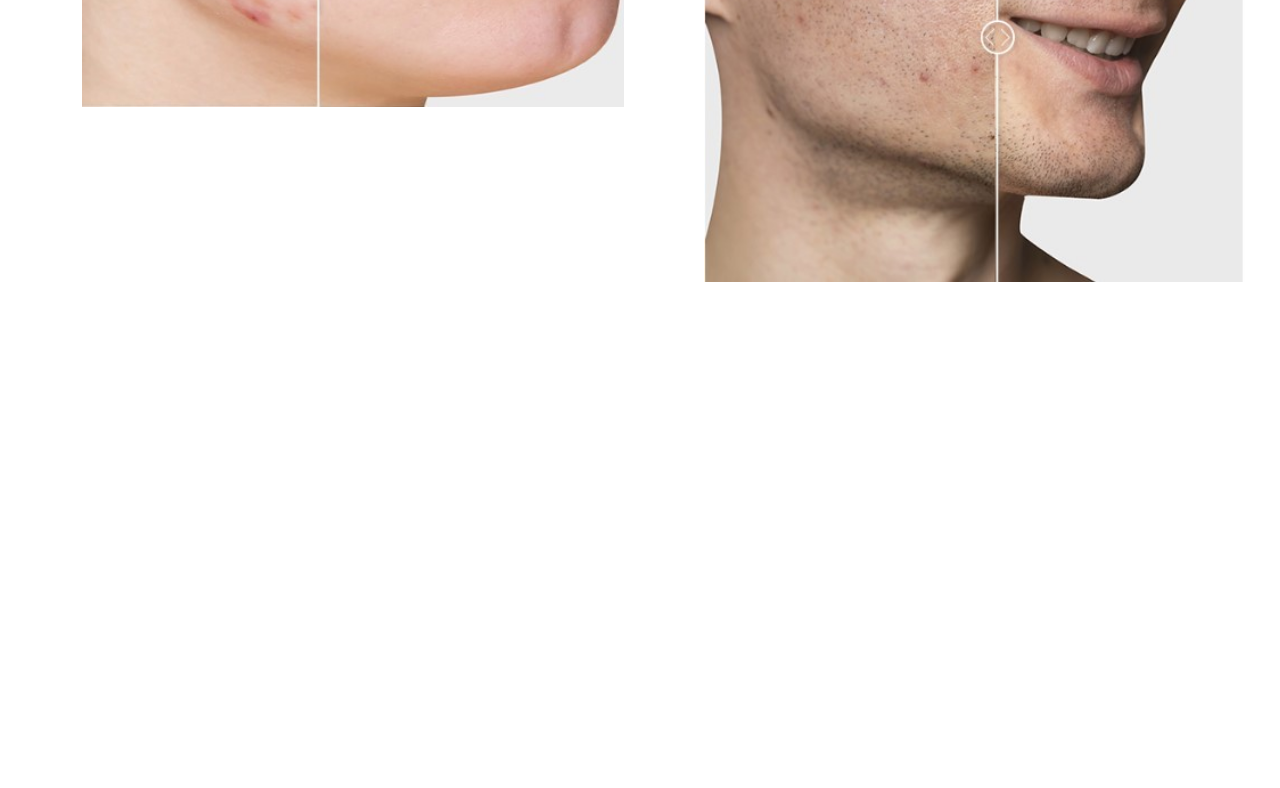
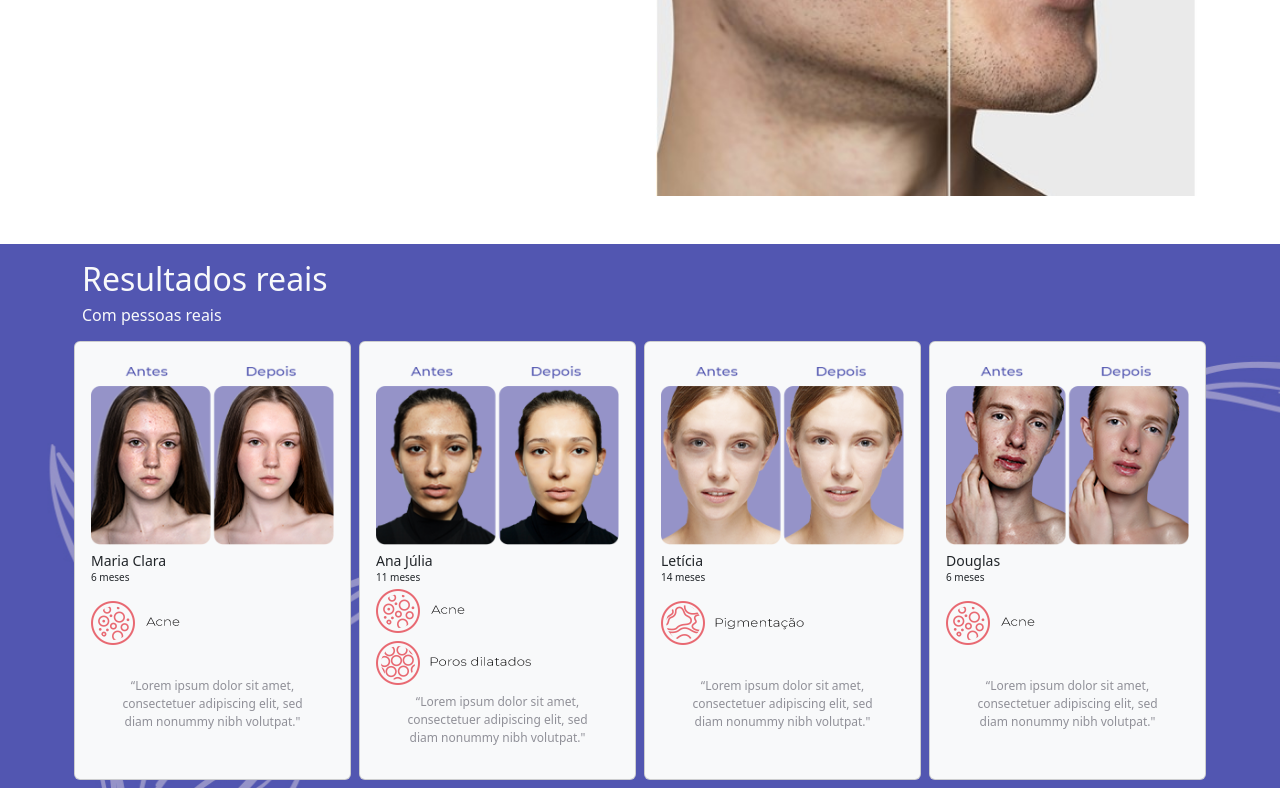
Before and after one commit to MiguelBachega/projeto-avaliacao, a plain HTML site: page index.html in a window 1280 px wide. Shown: the part 949-1737 px from the top of the page. Before the commit the page ends 1255 px from the top, so only its background shows below. Drawn offline with nearby package versions, Linux system fonts and the light colour scheme.

Commit message:
atualizacao-projeto

```diff
--- a/custom-style.css
+++ b/custom-style.css
@@ -3,3 +3,7 @@
 .logo{
     width: 15%;
 }
+
+p{
+    font-size: 16px;
+}
--- a/index.html
+++ b/index.html
@@ -25,7 +25,7 @@
             </div>
         </div>
         <!-- Navbar -->
-        <nav class="navbar navbar-expand-lg bg-light navbar-light p-3">
+        <nav style="z-index: 99; background-color: transparent;" class="navbar navbar-expand-lg navbar-light p-3">
             <div class="container">
                 <img src="img/lAsset 1.svg" alt="" class="img-fluid logo">
                 <button class="navbar-toggler" type="button" data-bs-toggle="collapse" data-bs-target="#navmenu"><span class="navbar-toggler-icon"></span></button>
@@ -53,7 +53,7 @@
                             </a>
                         </li>
                     </ul>
-                    <button class="btn text-dark me-2" type="button"><img src="img/icone login.png"> Login</img></button>
+                    <button class="btn text-dark me-2" type="button"><img src="img/icone login.png"> Login</button>
                     <button class="btn btn-sm btn-outline-danger text-dark rounded-pill px-3" type="button">Iniciar Consulta</button>
                 </div>
             </div>
@@ -61,7 +61,7 @@
     </header>
     <main>
         <!-- Banner-Section -->
-        <section class="mt-n1">
+        <section style="margin-top: -102px; z-index: 0;">
             <div id="carouselExampleIndicators" class="carousel slide">
                 <div class="carousel-indicators">
                   <button type="button" data-bs-target="#carouselExampleIndicators" data-bs-slide-to="0" class="active" aria-current="true" aria-label="Slide 1"></button>
@@ -70,10 +70,10 @@
                 </div>
                 <div class="carousel-inner">
                   <div class="carousel-item active">
-                    <img src="img/BANNER.png" class="d-block w-100" alt="...">
+                    <img src="img/Group 1.jpg" class="d-block w-100" alt="...">
                   </div>
                   <div class="carousel-item">
-                    <img src="img/BANNER.png" class="d-block w-100" alt="...">
+                    <img src="img/bg-subs (1).jpg" class="d-block w-100" alt="...">
                   </div>
                 </div>
                 <button class="carousel-control-prev" type="button" data-bs-target="#carouselExampleIndicators" data-bs-slide="prev">
@@ -88,7 +88,7 @@
         </section>
 
         <!-- Tratamentos -->
-        <section class="py-4">
+        <section class="pb-5 pt-3">
             <div class="container">
                 <div class="row align-items-start justify-content-between gap-2">
                     <div class="col-md">
@@ -97,12 +97,71 @@
                     <div class="col-md flex-column">
                         <h2>Um Skin Care para chamar de seu!</h2>
                         <p>Tratamentos personalizados para cada tipo de pele de acordo com seu o bjetivo. Prescrito só para você.</p>
-                        <a href="#" class="btn btn-light text-dark btn-outline-danger rounded-pill p-2 my-3"> Ver tratamentos <i class="bi bi-chevron-right"></i></a>
-                        <img src="img/rosto2.jpg" alt="parte inferior de um rosto masculino, metade com espinhas e outra metade sem" class="img-fluid w-100 ms-5">
+                        <a href="#" class="btn btn-light text-dark btn-outline-danger rounded-pill py-2 px-3 my-3"> Ver tratamentos <i class="bi bi-chevron-right"></i></a>
+                        <img src="img/rosto2.jpg" alt="parte inferior de um rosto masculino, metade com espinhas e outra metade sem" class="img-fluid w-100 ms-4- mt-4">
                     </div>
                 </div>
             </div>
         </section>
+
+        <!-- Resultados -->
+         <section style="background-image: url(img/bg-secao-resultados.jpg); background-size: cover;" class="py-2 bg-image">
+            <div class="container text-light">
+                <h2 class="mt-2">Resultados reais</h2>
+                <h3 style="font-size: 16px; font-weight: 400;" class="mb-3">Com pessoas reais</h3>
+                <div class="row row-gap-2">
+
+                    <div class="col-md-6 col-lg-3 px-1">
+                        <div class="card bg-light text-dark py-2">
+                            <div class="card-body d-flex flex-column align-items-center align-items-lg-start">
+                                <img src="img/rosto-antes.png" alt="busto garota antes e depois" class="img-fluid w-100">
+                                <h4 style="font-size: 14px;" class="card-title mb-0 mt-2">Maria Clara</h4>
+                                <p style="font-size: 10px;" >6 meses</p>
+                                <img src="img/acne.png" alt="icone em vermelho representando a acne">
+                                <p style="font-size: 12px; color:#909098; width: 85%;" class="card-text py-2 text-center m-auto mt-4 pb-4">“Lorem ipsum dolor sit amet, consectetuer adipiscing elit, sed diam nonummy nibh volutpat."</p>
+                            </div>
+                        </div>
+                    </div>
+
+                    <div class="col-md-6 col-lg-3 px-1">
+                        <div class="card bg-light text-dark py-2">
+                            <div class="card-body d-flex flex-column align-items-center align-items-lg-start">
+                                <img src="img/anajulia.png" alt="busto garota antes e depois" class="img-fluid w-100">
+                                <h4 style="font-size: 14px;" class="card-title mb-0 mt-2">Ana Júlia</h4>
+                                <p style="font-size: 10px;" class="mb-1">11 meses</p>
+                                <img src="img/acne.png" alt="icone em vermelho representando a acne">
+                                <img src="img/poros.png" alt="icone em vermelho representando os poros dilatados" class="mt-2">
+                                <p style="font-size: 12px; color:#909098; width: 85%;" class="card-text py-2 text-center m-auto">“Lorem ipsum dolor sit amet, consectetuer adipiscing elit, sed diam nonummy nibh volutpat."</p>
+                            </div>
+                        </div>
+                    </div>
+
+                    <div class="col-md-6 col-lg-3 px-1">
+                        <div class="card bg-light text-dark py-2">
+                            <div class="card-body d-flex flex-column align-items-center align-items-lg-start">
+                                <img src="img/leticia.png" alt="busto garota antes e depois" class="img-fluid w-100">
+                                <h4 style="font-size: 14px;" class="card-title mb-0 mt-2">Letícia</h4>
+                                <p style="font-size: 10px;">14 meses</p>
+                                <img src="img/pigmentacao.png" alt="icone em vermelho representando a pigmentacao">
+                                <p style="font-size: 12px; color:#909098; width: 85%;" class="card-text py-2 text-center m-auto mt-4 pb-4">“Lorem ipsum dolor sit amet, consectetuer adipiscing elit, sed diam nonummy nibh volutpat."</p>
+                            </div>
+                        </div>
+                    </div>
+
+                    <div class="col-md-6 col-lg-3 px-1">
+                        <div class="card bg-light text-dark py-2">
+                            <div class="card-body d-flex flex-column align-items-center align-items-lg-start">
+                                <img src="img/douglas.png" alt="busto garoto antes e depois" class="img-fluid w-100">
+                                <h4 style="font-size: 14px;" class="card-title mb-0 mt-2">Douglas</h4>
+                                <p style="font-size: 10px;">6 meses</p>
+                                <img src="img/acne.png" alt="icone em vermelho representando a acne">
+                                <p style="font-size: 12px; color:#909098; width: 85%;" class="card-text py-2 text-center m-auto mt-4 pb-4">“Lorem ipsum dolor sit amet, consectetuer adipiscing elit, sed diam nonummy nibh volutpat."</p>
+                            </div>
+                        </div>
+                    </div>
+                </div>
+            </div>
+         </section>
     </main>
     <footer></footer>
     <script src="https://cdn.jsdelivr.net/npm/@popperjs/core@2.11.8/dist/umd/popper.min.js" integrity="sha384-I7E8VVD/ismYTF4hNIPjVp/Zjvgyol6VFvRkX/vR+Vc4jQkC+hVqc2pM8ODewa9r" crossorigin="anonymous"></script>
```
Also changed, not shown: img/BANNER.png (deleted), img/Group 1.jpg (added), img/acne.png (added), img/anajulia.png (added), img/bg-secao-resultados.jpg (added), img/bg-subs (1).jpg (added), img/douglas.png (added), img/leticia.png (added), img/logo lov.ey.png (deleted), img/pigmentacao.png (added), img/poros.png (added), img/rosto-antes.png (added).
